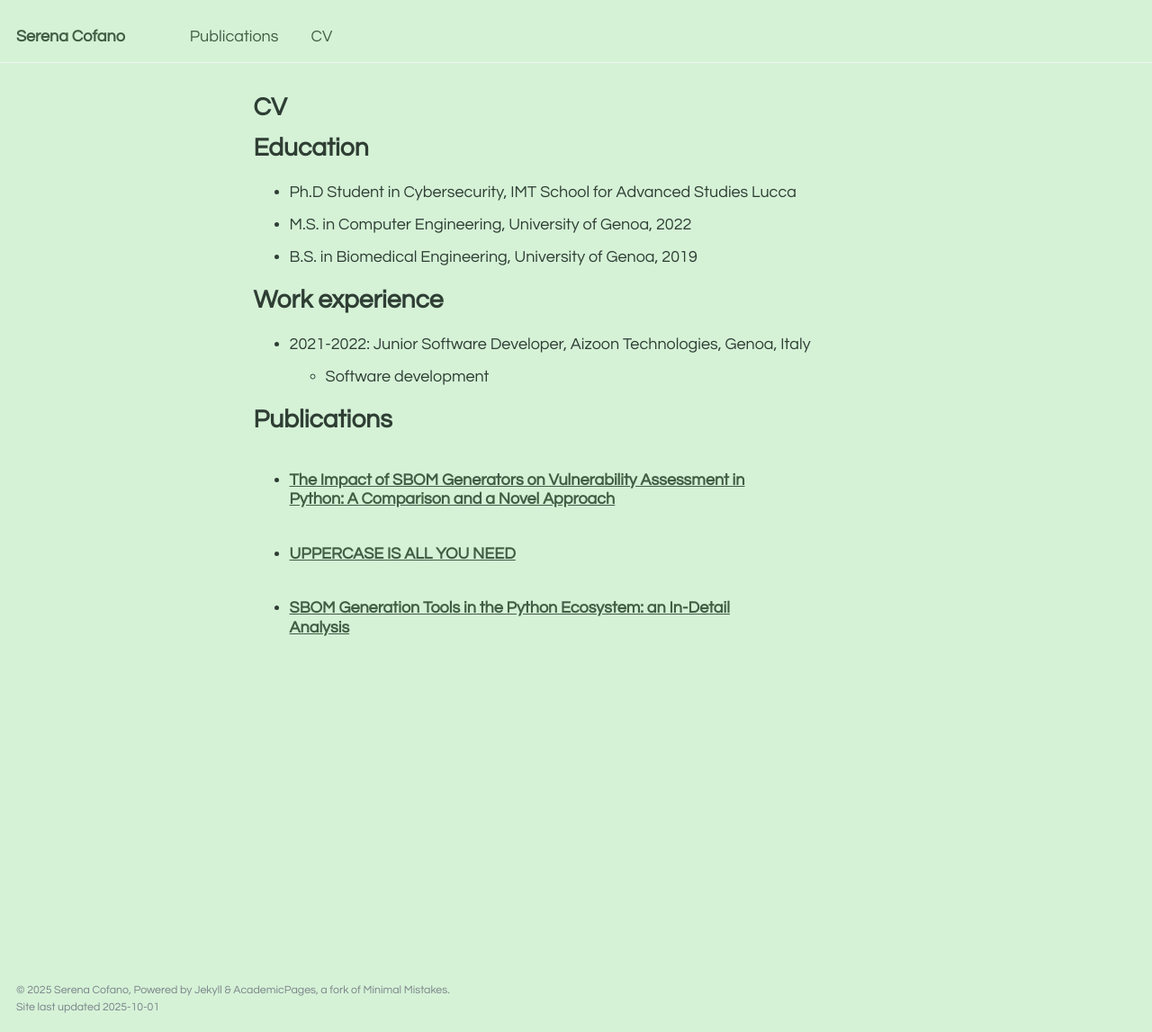
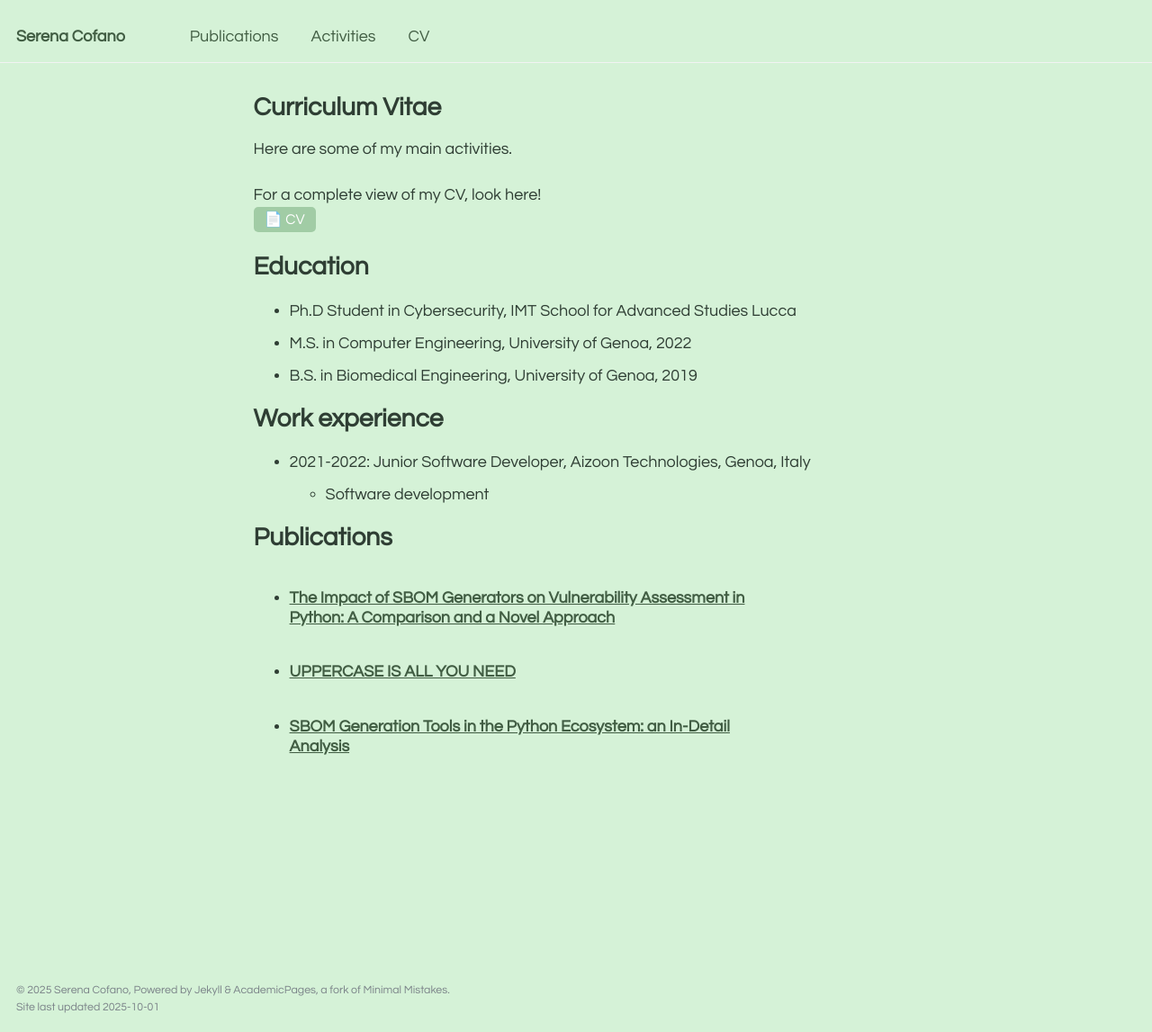
Before and after one commit to serenacofano/serenacofano.github.io, a Jekyll site: the page built from _pages/cv.md, in a window 1280 px wide and 1147 px high. Shown: the whole window at 90% size. Built offline with Jekyll 4.4.1, drawn with Linux system fonts in a browser that asks for light colours.

Commit message:
update old info and add activities page

```diff
--- a/_data/navigation.yml
+++ b/_data/navigation.yml
@@ -7,6 +7,9 @@
 main:
   - title: "Publications"
     url: /publications/
+
+  - title: "Activities"
+    url: /activities/
 
   # - title: "Talks"
   #   url: /talks/
--- a/_includes/author-profile.html
+++ b/_includes/author-profile.html
@@ -29,11 +29,11 @@
     </div>
     <ul class="author__urls social-icons">
       <!-- Font Awesome icons / Biographic information  -->
-      {% if author.home %}
+      <!-- {% if author.home %}
       <li class="author__desktop"><i class="fa-solid fa-house-chimney icon-pad-right" aria-hidden="true"></i>{{ author.home }}</li>
-      {% endif %}
+      {% endif %} -->
       {% if author.location %}
-        <li class="author__desktop"><i class="fa-solid fa-location-arrow icon-pad-right" aria-hidden="true"></i>{{ author.location }}</li>
+        <li class="author__desktop"><i class="fa-solid fa-location-arrow icon-pad-right" aria-hidden="true"></i>{{ author.home }}</li>
       {% endif %}
       {% if author.employer %}
         <li class="author__desktop"><i class="fas fa-fw fa-graduation-cap icon-pad-right" aria-hidden="true"></i>{{ author.employer }}</li>
--- a/_pages/cv.md
+++ b/_pages/cv.md
@@ -1,6 +1,6 @@
 ---
 layout: archive
-title: "CV"
+title: "Curriculum Vitae"
 permalink: /cv/
 author_profile: true
 redirect_from:
@@ -8,6 +8,10 @@ redirect_from:
 ---
 
 {% include base_path %}
+Here are some of my main activities.
+
+For a complete view of my CV, look here!
+<a class="pub-button" href="../files/Serena_Cofano_CV.pdf" target="_blank">📄 CV</a>
 
 Education
 ======
```
Also changed, not shown: _pages/about.md (+2 -2 lines), _pages/activities.md (added, +33 -0 lines), 1 other file.
